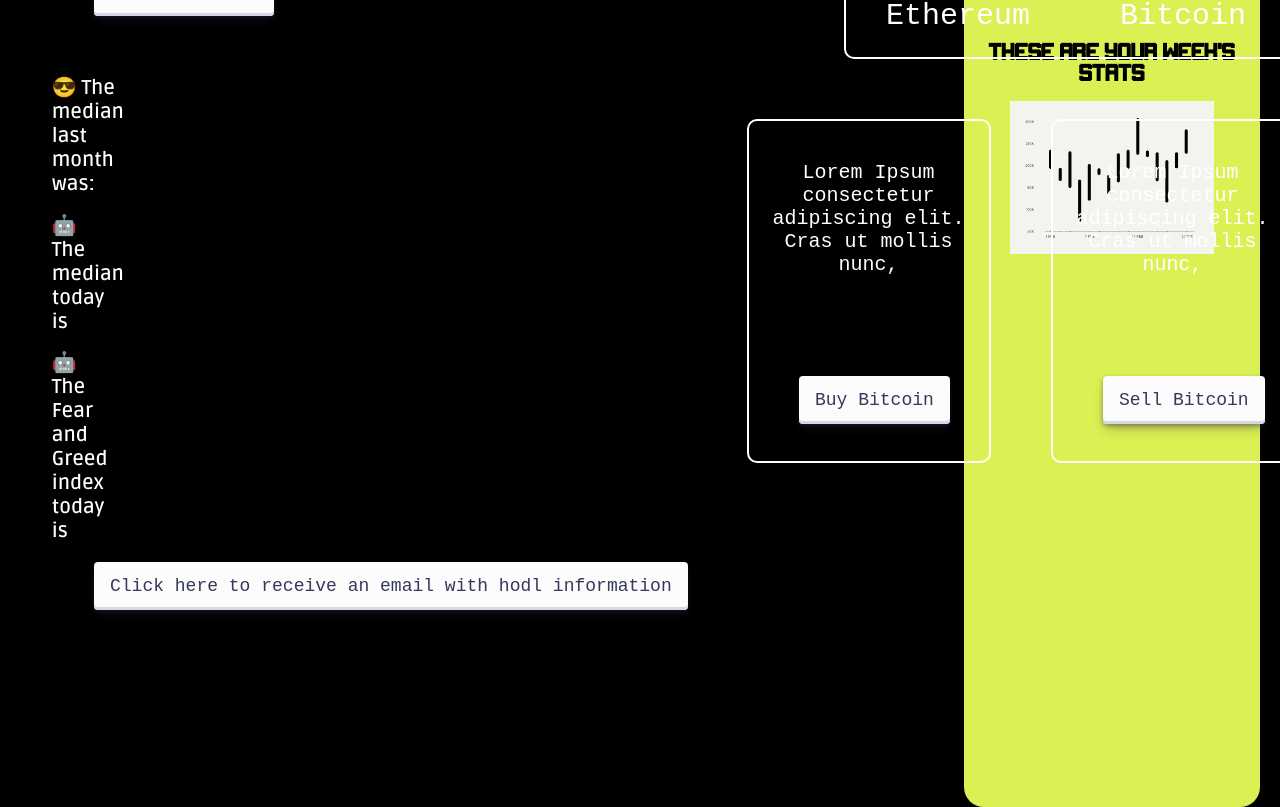
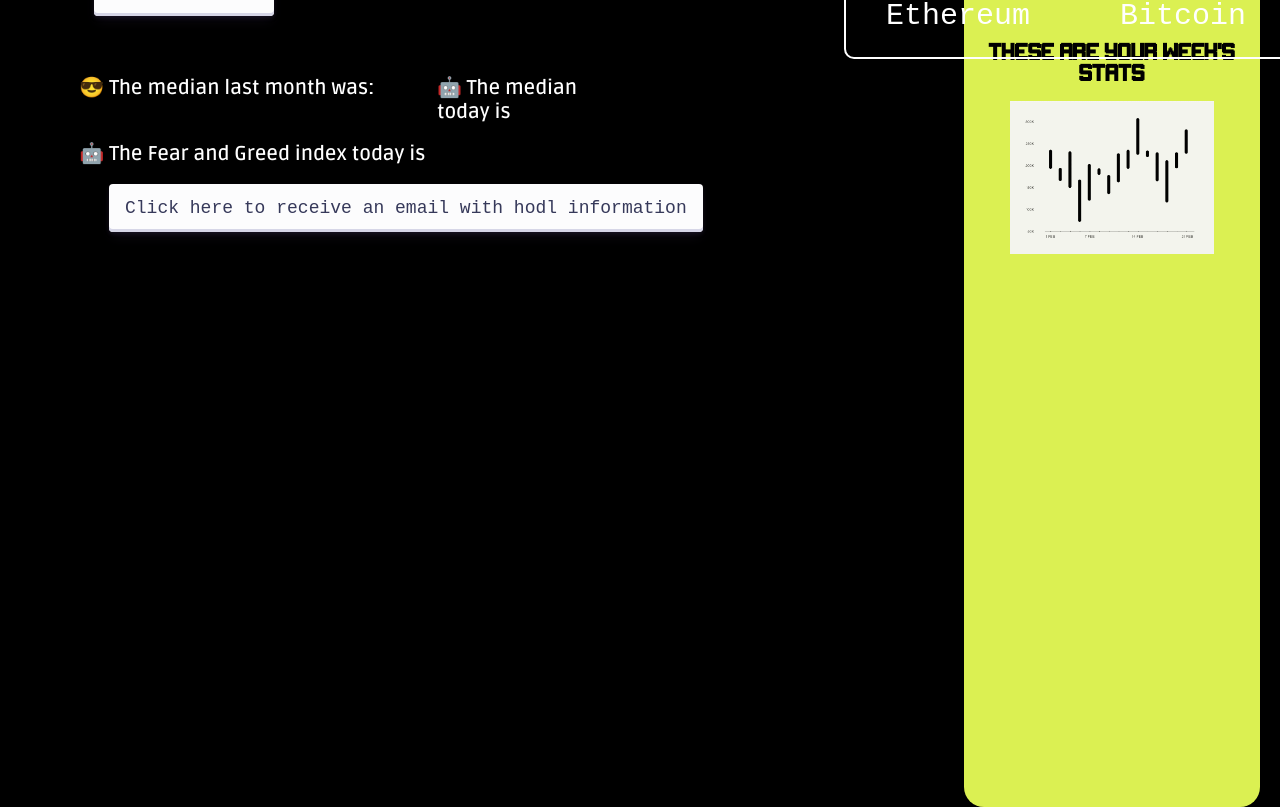
Before and after one commit to llazo95/arenalsoft-test-app, a React (Create React App) app: page / in a window 1280 px wide. Shown: the part 768-1575 px from the top of the page. Built offline with nearby package versions, Linux system fonts and the light colour scheme; no server answers; a web font is replaced by a local one.

Commit message:
fixed styling

```diff
--- a/src/components/median-calculator/median-calculator.js
+++ b/src/components/median-calculator/median-calculator.js
@@ -39,7 +39,14 @@
           <h2 className="median-title">&#x1F60E; The median last month was: <br /> {lastPrice}</h2>
           <h2 className="median-today">&#x1F916;	 The median today is <br /> {todayPrice}</h2>
           <h2 className="fng-today">&#x1F916;	 The Fear and Greed index today is {fng}</h2>
+          <div className="guide">
+          {todayPrice < lastPrice && fng < 20 ? <h2>According to your settings you should buy bitcoin</h2>
+          : todayPrice > lastPrice && fng > 80 ? <h2>According to your settings you should sell bitcoin</h2>
+          : <button>Click here to receive an email with hodl information</button>
+          }
         </div>
+        </div>
+
         <div>
           <div className="results-container">
             <div className="buy">
@@ -55,13 +62,6 @@
           </div>
         </div>
       </div>
-      <div className="guide">
-          {todayPrice < lastPrice && fng < 20 ? <h2>According to your settings you should buy bitcoin</h2>
-          : todayPrice > lastPrice && fng > 80 ? <h2>According to your settings you should sell bitcoin</h2>
-          : <button>Click here to receive an email with hodl information</button>
-          }
-        </div>
-
     </div>
   )
 }
```
